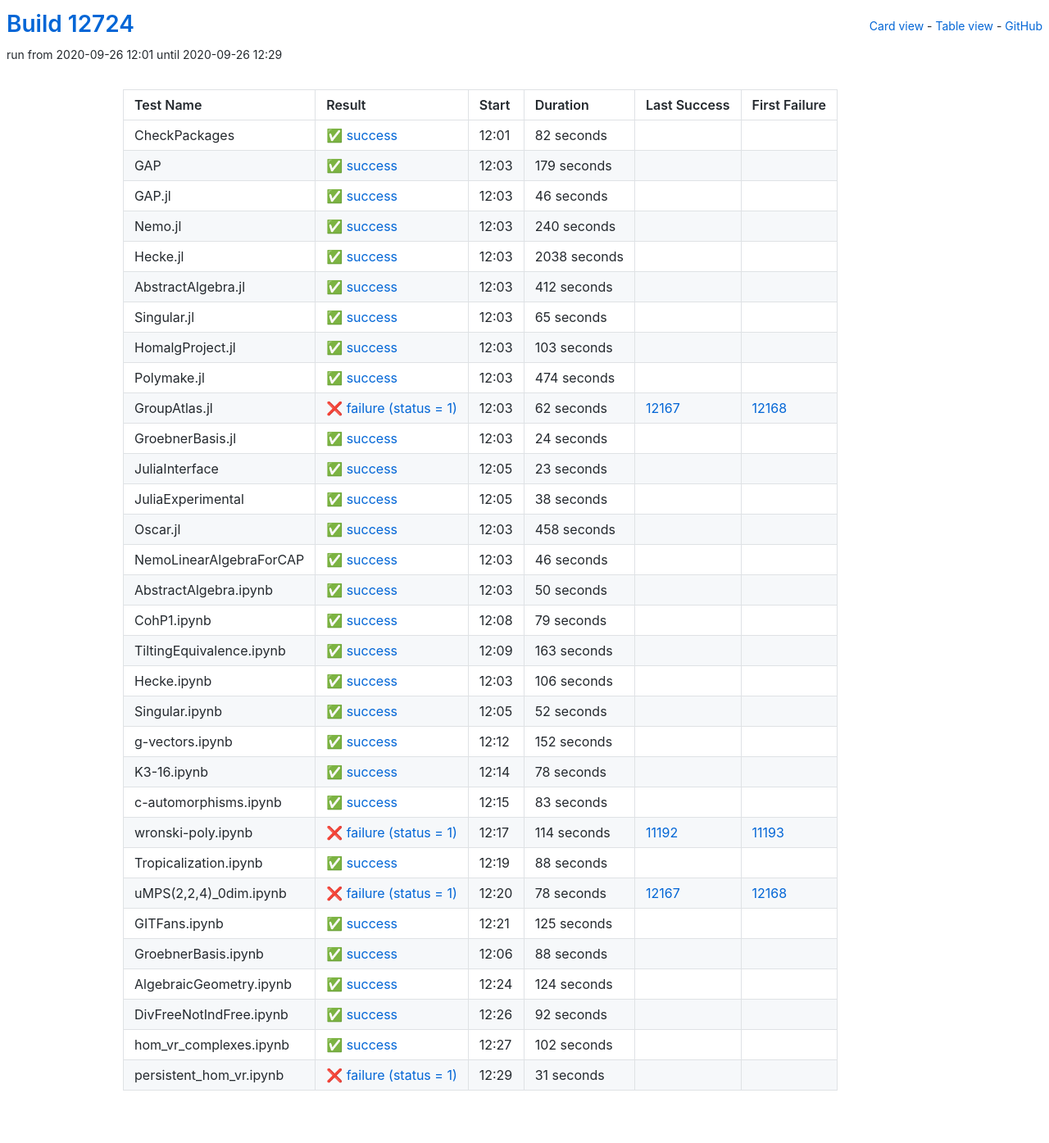
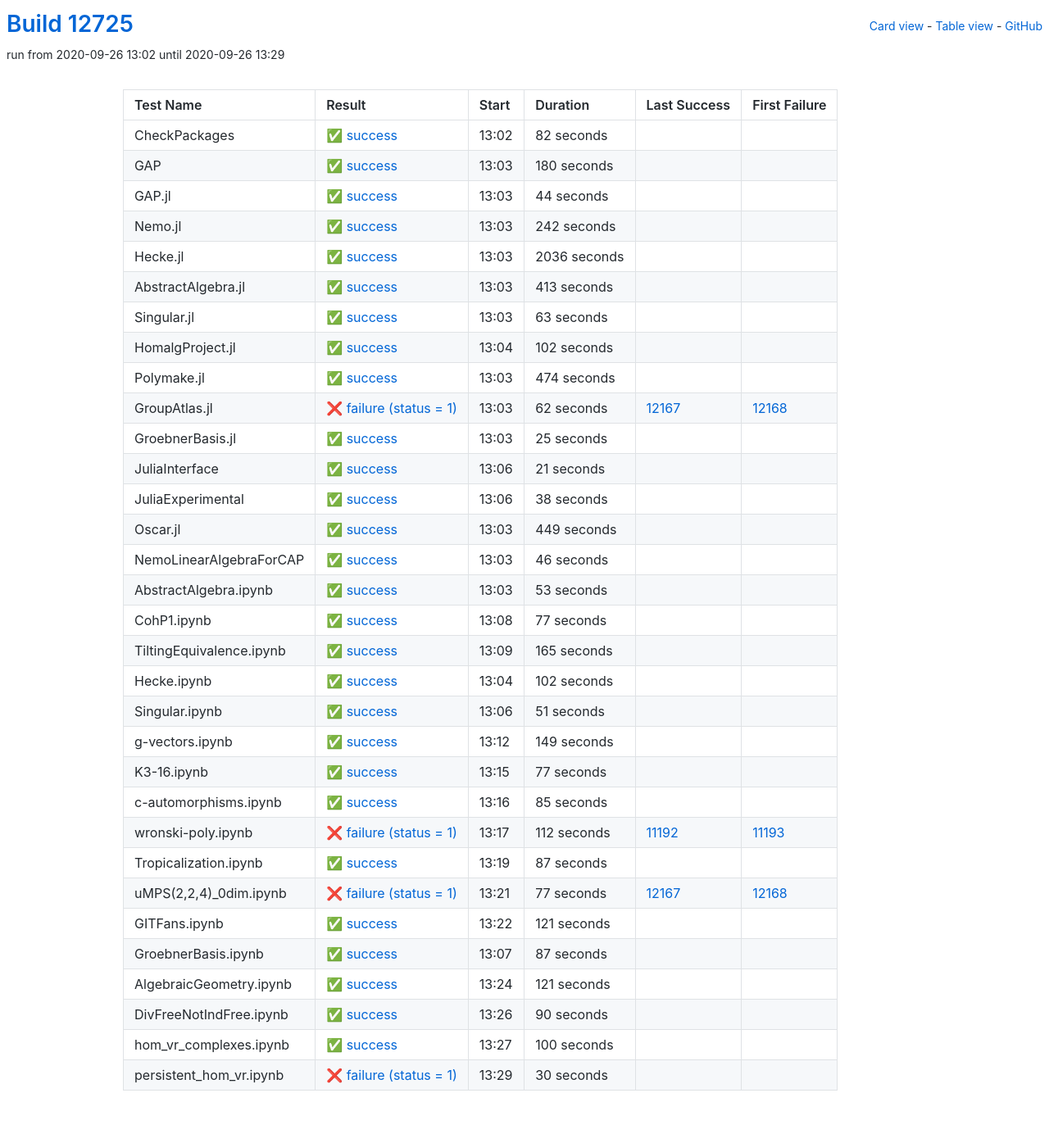
Before and after one commit to oscar-system/oscar-ci-status, a Jekyll site: the page built from table.html, in a window 1280 px wide. Shown: the whole page at 82% size. Built offline with Jekyll 4.4.1, drawn with Linux system fonts in a browser that asks for light colours.

Commit message:
Build #12725

```diff
--- a/_data/ci.yml
+++ b/_data/ci.yml
@@ -1,6 +1,6 @@
 ---
-build: 12724
-build_url: https://oscarci.mathematik.uni-kl.de/job/oscar/12724/
+build: 12725
+build_url: https://oscarci.mathematik.uni-kl.de/job/oscar/12725/
 job: oscar
 organization: oscar-system
 repo: oscar-ci-status
@@ -8,8 +8,8 @@
 tests:
 - name: CheckPackages
   id: checkpackages
-  log: https://oscarci.mathematik.uni-kl.de/job/oscar/12724/artifact/logs/build-12724/CheckPackages.log
-  start: 2020-09-26 12:01
+  log: https://oscarci.mathematik.uni-kl.de/job/oscar/12725/artifact/logs/build-12725/CheckPackages.log
+  start: 2020-09-26 13:02
   success: true
   exitcode: 0
   status: success
@@ -20,92 +20,92 @@
   first_failure_url:
 - name: GAP
   id: gap
-  log: https://oscarci.mathematik.uni-kl.de/job/oscar/12724/artifact/logs/build-12724/GAP.log
-  start: 2020-09-26 12:03
+  log: https://oscarci.mathematik.uni-kl.de/job/oscar/12725/artifact/logs/build-12725/GAP.log
+  start: 2020-09-26 13:03
   success: true
   exitcode: 0
   status: success
-  duration: 179
+  duration: 180
   last_success: false
   last_success_url:
   first_failure: false
   first_failure_url:
 - name: GAP.jl
   id: gap-jl
-  log: https://oscarci.mathematik.uni-kl.de/job/oscar/12724/artifact/logs/build-12724/GAP.jl.log
-  start: 2020-09-26 12:03
+  log: https://oscarci.mathematik.uni-kl.de/job/oscar/12725/artifact/logs/build-12725/GAP.jl.log
+  start: 2020-09-26 13:03
   success: true
   exitcode: 0
   status: success
-  duration: 46
+  duration: 44
   last_success: false
   last_success_url:
   first_failure: false
   first_failure_url:
 - name: Nemo.jl
   id: nemo-jl
-  log: https://oscarci.mathematik.uni-kl.de/job/oscar/12724/artifact/logs/build-12724/Nemo.jl.log
-  start: 2020-09-26 12:03
+  log: https://oscarci.mathematik.uni-kl.de/job/oscar/12725/artifact/logs/build-12725/Nemo.jl.log
+  start: 2020-09-26 13:03
   success: true
   exitcode: 0
   status: success
-  duration: 240
+  duration: 242
   last_success: false
   last_success_url:
   first_failure: false
   first_failure_url:
 - name: Hecke.jl
   id: hecke-jl
-  log: https://oscarci.mathematik.uni-kl.de/job/oscar/12724/artifact/logs/build-12724/Hecke.jl.log
-  start: 2020-09-26 12:03
+  log: https://oscarci.mathematik.uni-kl.de/job/oscar/12725/artifact/logs/build-12725/Hecke.jl.log
+  start: 2020-09-26 13:03
   success: true
   exitcode: 0
   status: success
-  duration: 2038
+  duration: 2036
   last_success: false
   last_success_url:
   first_failure: false
   first_failure_url:
 - name: AbstractAlgebra.jl
   id: abstractalgebra-jl
-  log: https://oscarci.mathematik.uni-kl.de/job/oscar/12724/artifact/logs/build-12724/AbstractAlgebra.jl.log
-  start: 2020-09-26 12:03
+  log: https://oscarci.mathematik.uni-kl.de/job/oscar/12725/artifact/logs/build-12725/AbstractAlgebra.jl.log
+  start: 2020-09-26 13:03
   success: true
   exitcode: 0
   status: success
-  duration: 412
+  duration: 413
   last_success: false
   last_success_url:
   first_failure: false
   first_failure_url:
 - name: Singular.jl
   id: singular-jl
-  log: https://oscarci.mathematik.uni-kl.de/job/oscar/12724/artifact/logs/build-12724/Singular.jl.log
-  start: 2020-09-26 12:03
+  log: https://oscarci.mathematik.uni-kl.de/job/oscar/12725/artifact/logs/build-12725/Singular.jl.log
+  start: 2020-09-26 13:03
   success: true
   exitcode: 0
   status: success
-  duration: 65
+  duration: 63
   last_success: false
   last_success_url:
   first_failure: false
   first_failure_url:
 - name: HomalgProject.jl
   id: homalgproject-jl
-  log: https://oscarci.mathematik.uni-kl.de/job/oscar/12724/artifact/logs/build-12724/HomalgProject.jl.log
-  start: 2020-09-26 12:03
+  log: https://oscarci.mathematik.uni-kl.de/job/oscar/12725/artifact/logs/build-12725/HomalgProject.jl.log
+  start: 2020-09-26 13:04
   success: true
   exitcode: 0
   status: success
-  duration: 103
+  duration: 102
   last_success: false
   last_success_url:
   first_failure: false
   first_failure_url:
 - name: Polymake.jl
   id: polymake-jl
-  log: https://oscarci.mathematik.uni-kl.de/job/oscar/12724/artifact/logs/build-12724/Polymake.jl.log
-  start: 2020-09-26 12:03
+  log: https://oscarci.mathematik.uni-kl.de/job/oscar/12725/artifact/logs/build-12725/Polymake.jl.log
+  start: 2020-09-26 13:03
   success: true
   exitcode: 0
   status: success
@@ -116,8 +116,8 @@
   first_failure_url:
 - name: GroupAtlas.jl
   id: groupatlas-jl
-  log: https://oscarci.mathematik.uni-kl.de/job/oscar/12724/artifact/logs/build-12724/GroupAtlas.jl.log
-  start: 2020-09-26 12:03
+  log: https://oscarci.mathematik.uni-kl.de/job/oscar/12725/artifact/logs/build-12725/GroupAtlas.jl.log
+  start: 2020-09-26 13:03
   success: false
   exitcode: 1
   status: failure
@@ -128,32 +128,32 @@
   first_failure_url: https://oscarci.mathematik.uni-kl.de/job/oscar/12168/
 - name: GroebnerBasis.jl
   id: groebnerbasis-jl
-  log: https://oscarci.mathematik.uni-kl.de/job/oscar/12724/artifact/logs/build-12724/GroebnerBasis.jl.log
-  start: 2020-09-26 12:03
+  log: https://oscarci.mathematik.uni-kl.de/job/oscar/12725/artifact/logs/build-12725/GroebnerBasis.jl.log
+  start: 2020-09-26 13:03
   success: true
   exitcode: 0
   status: success
-  duration: 24
+  duration: 25
   last_success: false
   last_success_url:
   first_failure: false
   first_failure_url:
 - name: JuliaInterface
   id: juliainterface
-  log: https://oscarci.mathematik.uni-kl.de/job/oscar/12724/artifact/logs/build-12724/JuliaInterface.log
-  start: 2020-09-26 12:05
+  log: https://oscarci.mathematik.uni-kl.de/job/oscar/12725/artifact/logs/build-12725/JuliaInterface.log
+  start: 2020-09-26 13:06
   success: true
   exitcode: 0
   status: success
-  duration: 23
+  duration: 21
   last_success: false
   last_success_url:
   first_failure: false
   first_failure_url:
 - name: JuliaExperimental
   id: juliaexperimental
-  log: https://oscarci.mathematik.uni-kl.de/job/oscar/12724/artifact/logs/build-12724/JuliaExperimental.log
-  start: 2020-09-26 12:05
+  log: https://oscarci.mathematik.uni-kl.de/job/oscar/12725/artifact/logs/build-12725/JuliaExperimental.log
+  start: 2020-09-26 13:06
   success: true
   exitcode: 0
   status: success
@@ -164,20 +164,20 @@
   first_failure_url:
 - name: Oscar.jl
   id: oscar-jl
-  log: https://oscarci.mathematik.uni-kl.de/job/oscar/12724/artifact/logs/build-12724/Oscar.jl.log
-  start: 2020-09-26 12:03
+  log: https://oscarci.mathematik.uni-kl.de/job/oscar/12725/artifact/logs/build-12725/Oscar.jl.log
+  start: 2020-09-26 13:03
   success: true
   exitcode: 0
   status: success
-  duration: 458
+  duration: 449
   last_success: false
   last_success_url:
   first_failure: false
   first_failure_url:
 - name: NemoLinearAlgebraForCAP
   id: nemolinearalgebraforcap
-  log: https://oscarci.mathematik.uni-kl.de/job/oscar/12724/artifact/logs/build-12724/NemoLinearAlgebraForCAP.log
-  start: 2020-09-26 12:03
+  log: https://oscarci.mathematik.uni-kl.de/job/oscar/12725/artifact/logs/build-12725/NemoLinearAlgebraForCAP.log
+  start: 2020-09-26 13:03
   success: true
   exitcode: 0
   status: success
@@ -188,188 +188,44 @@
   first_failure_url:
 - name: AbstractAlgebra.ipynb
   id: abstractalgebra-ipynb
-  log: https://oscarci.mathematik.uni-kl.de/job/oscar/12724/artifact/logs/build-12724/AbstractAlgebra.ipynb.log
-  start: 2020-09-26 12:03
+  log: https://oscarci.mathematik.uni-kl.de/job/oscar/12725/artifact/logs/build-12725/AbstractAlgebra.ipynb.log
+  start: 2020-09-26 13:03
   success: true
   exitcode: 0
   status: success
-  duration: 50
+  duration: 53
   last_success: false
   last_success_url:
   first_failure: false
   first_failure_url:
 - name: CohP1.ipynb
   id: cohp1-ipynb
-  log: https://oscarci.mathematik.uni-kl.de/job/oscar/12724/artifact/logs/build-12724/CohP1.ipynb.log
-  start: 2020-09-26 12:08
+  log: https://oscarci.mathematik.uni-kl.de/job/oscar/12725/artifact/logs/build-12725/CohP1.ipynb.log
+  start: 2020-09-26 13:08
   success: true
   exitcode: 0
   status: success
-  duration: 79
+  duration: 77
   last_success: false
   last_success_url:
   first_failure: false
   first_failure_url:
 - name: TiltingEquivalence.ipynb
   id: tiltingequivalence-ipynb
-  log: https://oscarci.mathematik.uni-kl.de/job/oscar/12724/artifact/logs/build-12724/TiltingEquivalence.ipynb.log
-  start: 2020-09-26 12:09
+  log: https://oscarci.mathematik.uni-kl.de/job/oscar/12725/artifact/logs/build-12725/TiltingEquivalence.ipynb.log
+  start: 2020-09-26 13:09
   success: true
   exitcode: 0
   status: success
-  duration: 163
+  duration: 165
   last_success: false
   last_success_url:
   first_failure: false
   first_failure_url:
 - name: Hecke.ipynb
   id: hecke-ipynb
-  log: https://oscarci.mathematik.uni-kl.de/job/oscar/12724/artifact/logs/build-12724/Hecke.ipynb.log
-  start: 2020-09-26 12:03
-  success: true
-  exitcode: 0
-  status: success
-  duration: 106
-  last_success: false
-  last_success_url:
-  first_failure: false
-  first_failure_url:
-- name: Singular.ipynb
-  id: singular-ipynb
-  log: https://oscarci.mathematik.uni-kl.de/job/oscar/12724/artifact/logs/build-12724/Singular.ipynb.log
-  start: 2020-09-26 12:05
-  success: true
-  exitcode: 0
-  status: success
-  duration: 52
-  last_success: false
-  last_success_url:
-  first_failure: false
-  first_failure_url:
-- name: g-vectors.ipynb
-  id: g-vectors-ipynb
-  log: https://oscarci.mathematik.uni-kl.de/job/oscar/12724/artifact/logs/build-12724/g-vectors.ipynb.log
-  start: 2020-09-26 12:12
-  success: true
-  exitcode: 0
-  status: success
-  duration: 152
-  last_success: false
-  last_success_url:
-  first_failure: false
-  first_failure_url:
-- name: K3-16.ipynb
-  id: k3-16-ipynb
-  log: https://oscarci.mathematik.uni-kl.de/job/oscar/12724/artifact/logs/build-12724/K3-16.ipynb.log
-  start: 2020-09-26 12:14
-  success: true
-  exitcode: 0
-  status: success
-  duration: 78
-  last_success: false
-  last_success_url:
-  first_failure: false
-  first_failure_url:
-- name: c-automorphisms.ipynb
-  id: c-automorphisms-ipynb
-  log: https://oscarci.mathematik.uni-kl.de/job/oscar/12724/artifact/logs/build-12724/c-automorphisms.ipynb.log
-  start: 2020-09-26 12:15
-  success: true
-  exitcode: 0
-  status: success
-  duration: 83
-  last_success: false
-  last_success_url:
-  first_failure: false
-  first_failure_url:
-- name: wronski-poly.ipynb
-  id: wronski-poly-ipynb
-  log: https://oscarci.mathematik.uni-kl.de/job/oscar/12724/artifact/logs/build-12724/wronski-poly.ipynb.log
-  start: 2020-09-26 12:17
-  success: false
-  exitcode: 1
-  status: failure
-  duration: 114
-  last_success: 11192
-  last_success_url: https://oscarci.mathematik.uni-kl.de/job/oscar/11192/
-  first_failure: 11193
-  first_failure_url: https://oscarci.mathematik.uni-kl.de/job/oscar/11193/
-- name: Tropicalization.ipynb
-  id: tropicalization-ipynb
-  log: https://oscarci.mathematik.uni-kl.de/job/oscar/12724/artifact/logs/build-12724/Tropicalization.ipynb.log
-  start: 2020-09-26 12:19
-  success: true
-  exitcode: 0
-  status: success
-  duration: 88
-  last_success: false
-  last_success_url:
-  first_failure: false
-  first_failure_url:
-- name: uMPS(2,2,4)_0dim.ipynb
-  id: umps-2-2-4-0dim-ipynb
-  log: https://oscarci.mathematik.uni-kl.de/job/oscar/12724/artifact/logs/build-12724/uMPS-2-2-4-_0dim.ipynb.log
-  start: 2020-09-26 12:20
-  success: false
-  exitcode: 1
-  status: failure
-  duration: 78
-  last_success: 12167
-  last_success_url: https://oscarci.mathematik.uni-kl.de/job/oscar/12167/
-  first_failure: 12168
-  first_failure_url: https://oscarci.mathematik.uni-kl.de/job/oscar/12168/
-- name: GITFans.ipynb
-  id: gitfans-ipynb
-  log: https://oscarci.mathematik.uni-kl.de/job/oscar/12724/artifact/logs/build-12724/GITFans.ipynb.log
-  start: 2020-09-26 12:21
-  success: true
-  exitcode: 0
-  status: success
-  duration: 125
-  last_success: false
-  last_success_url:
-  first_failure: false
-  first_failure_url:
-- name: GroebnerBasis.ipynb
-  id: groebnerbasis-ipynb
-  log: https://oscarci.mathematik.uni-kl.de/job/oscar/12724/artifact/logs/build-12724/GroebnerBasis.ipynb.log
-  start: 2020-09-26 12:06
-  success: true
-  exitcode: 0
-  status: success
-  duration: 88
-  last_success: false
-  last_success_url:
-  first_failure: false
-  first_failure_url:
-- name: AlgebraicGeometry.ipynb
-  id: algebraicgeometry-ipynb
-  log: https://oscarci.mathematik.uni-kl.de/job/oscar/12724/artifact/logs/build-12724/AlgebraicGeometry.ipynb.log
-  start: 2020-09-26 12:24
-  success: true
-  exitcode: 0
-  status: success
-  duration: 124
-  last_success: false
-  last_success_url:
-  first_failure: false
-  first_failure_url:
-- name: DivFreeNotIndFree.ipynb
-  id: divfreenotindfree-ipynb
-  log: https://oscarci.mathematik.uni-kl.de/job/oscar/12724/artifact/logs/build-12724/DivFreeNotIndFree.ipynb.log
-  start: 2020-09-26 12:26
-  success: true
-  exitcode: 0
-  status: success
-  duration: 92
-  last_success: false
-  last_success_url:
-  first_failure: false
-  first_failure_url:
-- name: hom_vr_complexes.ipynb
-  id: hom-vr-complexes-ipynb
-  log: https://oscarci.mathematik.uni-kl.de/job/oscar/12724/artifact/logs/build-12724/hom_vr_complexes.ipynb.log
-  start: 2020-09-26 12:27
+  log: https://oscarci.mathematik.uni-kl.de/job/oscar/12725/artifact/logs/build-12725/Hecke.ipynb.log
+  start: 2020-09-26 13:04
   success: true
   exitcode: 0
   status: success
@@ -378,15 +234,159 @@
   last_success_url:
   first_failure: false
   first_failure_url:
-- name: persistent_hom_vr.ipynb
-  id: persistent-hom-vr-ipynb
-  log: https://oscarci.mathematik.uni-kl.de/job/oscar/12724/artifact/logs/build-12724/persistent_hom_vr.ipynb.log
-  start: 2020-09-26 12:29
-  success: false
-  exitcode: 1
-  status: failure
-  duration: 31
+- name: Singular.ipynb
+  id: singular-ipynb
+  log: https://oscarci.mathematik.uni-kl.de/job/oscar/12725/artifact/logs/build-12725/Singular.ipynb.log
+  start: 2020-09-26 13:06
+  success: true
+  exitcode: 0
+  status: success
+  duration: 51
   last_success: false
   last_success_url:
   first_failure: false
   first_failure_url:
+- name: g-vectors.ipynb
+  id: g-vectors-ipynb
+  log: https://oscarci.mathematik.uni-kl.de/job/oscar/12725/artifact/logs/build-12725/g-vectors.ipynb.log
+  start: 2020-09-26 13:12
+  success: true
+  exitcode: 0
+  status: success
+  duration: 149
+  last_success: false
+  last_success_url:
+  first_failure: false
+  first_failure_url:
+- name: K3-16.ipynb
+  id: k3-16-ipynb
+  log: https://oscarci.mathematik.uni-kl.de/job/oscar/12725/artifact/logs/build-12725/K3-16.ipynb.log
+  start: 2020-09-26 13:15
+  success: true
+  exitcode: 0
+  status: success
+  duration: 77
+  last_success: false
+  last_success_url:
+  first_failure: false
+  first_failure_url:
+- name: c-automorphisms.ipynb
+  id: c-automorphisms-ipynb
+  log: https://oscarci.mathematik.uni-kl.de/job/oscar/12725/artifact/logs/build-12725/c-automorphisms.ipynb.log
+  start: 2020-09-26 13:16
+  success: true
+  exitcode: 0
+  status: success
+  duration: 85
+  last_success: false
+  last_success_url:
+  first_failure: false
+  first_failure_url:
+- name: wronski-poly.ipynb
+  id: wronski-poly-ipynb
+  log: https://oscarci.mathematik.uni-kl.de/job/oscar/12725/artifact/logs/build-12725/wronski-poly.ipynb.log
+  start: 2020-09-26 13:17
+  success: false
+  exitcode: 1
+  status: failure
+  duration: 112
+  last_success: 11192
+  last_success_url: https://oscarci.mathematik.uni-kl.de/job/oscar/11192/
+  first_failure: 11193
+  first_failure_url: https://oscarci.mathematik.uni-kl.de/job/oscar/11193/
+- name: Tropicalization.ipynb
+  id: tropicalization-ipynb
+  log: https://oscarci.mathematik.uni-kl.de/job/oscar/12725/artifact/logs/build-12725/Tropicalization.ipynb.log
+  start: 2020-09-26 13:19
+  success: true
+  exitcode: 0
+  status: success
+  duration: 87
+  last_success: false
+  last_success_url:
+  first_failure: false
+  first_failure_url:
+- name: uMPS(2,2,4)_0dim.ipynb
+  id: umps-2-2-4-0dim-ipynb
+  log: https://oscarci.mathematik.uni-kl.de/job/oscar/12725/artifact/logs/build-12725/uMPS-2-2-4-_0dim.ipynb.log
+  start: 2020-09-26 13:21
+  success: false
+  exitcode: 1
+  status: failure
+  duration: 77
+  last_success: 12167
+  last_success_url: https://oscarci.mathematik.uni-kl.de/job/oscar/12167/
+  first_failure: 12168
+  first_failure_url: https://oscarci.mathematik.uni-kl.de/job/oscar/12168/
+- name: GITFans.ipynb
+  id: gitfans-ipynb
+  log: https://oscarci.mathematik.uni-kl.de/job/oscar/12725/artifact/logs/build-12725/GITFans.ipynb.log
+  start: 2020-09-26 13:22
+  success: true
+  exitcode: 0
+  status: success
+  duration: 121
+  last_success: false
+  last_success_url:
+  first_failure: false
+  first_failure_url:
+- name: GroebnerBasis.ipynb
+  id: groebnerbasis-ipynb
+  log: https://oscarci.mathematik.uni-kl.de/job/oscar/12725/artifact/logs/build-12725/GroebnerBasis.ipynb.log
+  start: 2020-09-26 13:07
+  success: true
+  exitcode: 0
+  status: success
+  duration: 87
+  last_success: false
+  last_success_url:
+  first_failure: false
+  first_failure_url:
+- name: AlgebraicGeometry.ipynb
+  id: algebraicgeometry-ipynb
+  log: https://oscarci.mathematik.uni-kl.de/job/oscar/12725/artifact/logs/build-12725/AlgebraicGeometry.ipynb.log
+  start: 2020-09-26 13:24
+  success: true
+  exitcode: 0
+  status: success
+  duration: 121
+  last_success: false
+  last_success_url:
+  first_failure: false
+  first_failure_url:
+- name: DivFreeNotIndFree.ipynb
+  id: divfreenotindfree-ipynb
+  log: https://oscarci.mathematik.uni-kl.de/job/oscar/12725/artifact/logs/build-12725/DivFreeNotIndFree.ipynb.log
+  start: 2020-09-26 13:26
+  success: true
+  exitcode: 0
+  status: success
+  duration: 90
+  last_success: false
+  last_success_url:
+  first_failure: false
+  first_failure_url:
+- name: hom_vr_complexes.ipynb
+  id: hom-vr-complexes-ipynb
+  log: https://oscarci.mathematik.uni-kl.de/job/oscar/12725/artifact/logs/build-12725/hom_vr_complexes.ipynb.log
+  start: 2020-09-26 13:27
+  success: true
+  exitcode: 0
+  status: success
+  duration: 100
+  last_success: false
+  last_success_url:
+  first_failure: false
+  first_failure_url:
+- name: persistent_hom_vr.ipynb
+  id: persistent-hom-vr-ipynb
+  log: https://oscarci.mathematik.uni-kl.de/job/oscar/12725/artifact/logs/build-12725/persistent_hom_vr.ipynb.log
+  start: 2020-09-26 13:29
+  success: false
+  exitcode: 1
+  status: failure
+  duration: 30
+  last_success: false
+  last_success_url:
+  first_failure: false
+  first_failure_url:
```
Also changed, not shown: README.md.
